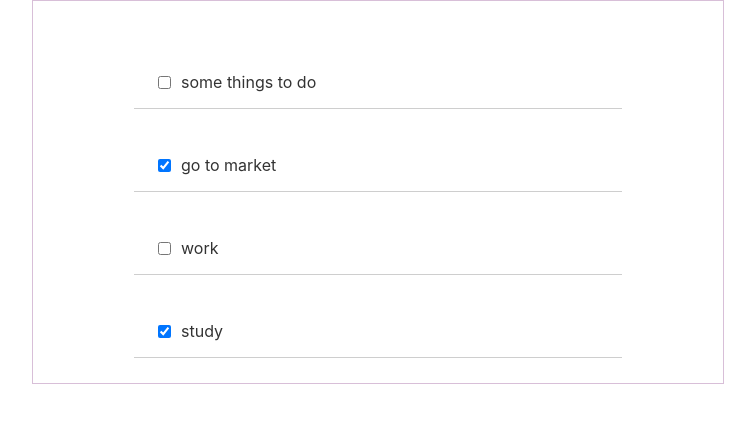
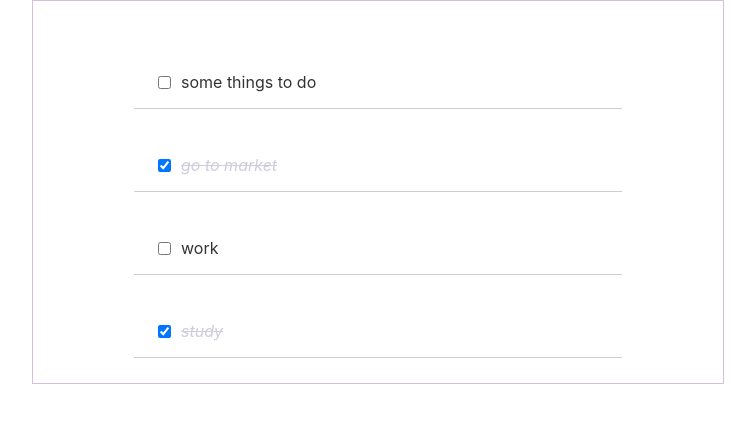
Before and after one commit to onurozdamar/todo-app, a React (Create React App) app: page / in a window 1280 px wide. Shown: the top 422 px of the page, without its empty margins (262-1017 px from the left). Built offline with nearby package versions, Linux system fonts and the light colour scheme.

Commit message:
completed text style added

```diff
--- a/src/TodoItem.js
+++ b/src/TodoItem.js
@@ -6,7 +6,9 @@ function TodoItem(props) {
         checked={props.item.completed}
         onChange={() => props.handleChange(props.item.id)}
       />
-      <p>{props.item.text}</p>
+      <p className={props.item.completed && "completedText"}>
+        {props.item.text}
+      </p>
     </div>
   );
 }
--- a/src/style.css
+++ b/src/style.css
@@ -41,3 +41,9 @@ input[type="checkbox"] {
 input[type="checkbox"]:focus {
   outline: 0;
 }
+
+.completedText {
+  font-style: italic;
+  color: #cdcddc;
+  text-decoration: line-through;
+}
```
Also changed, not shown: 1 other file (tests, documents, lock files or other folders).
